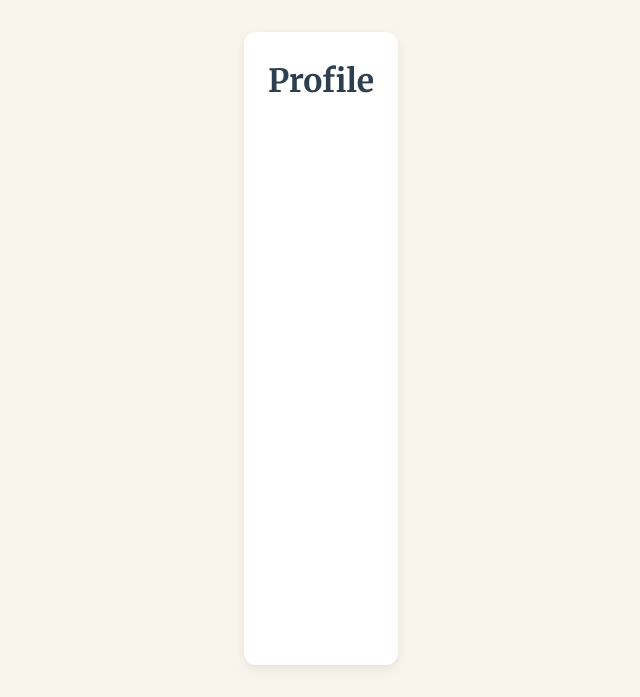
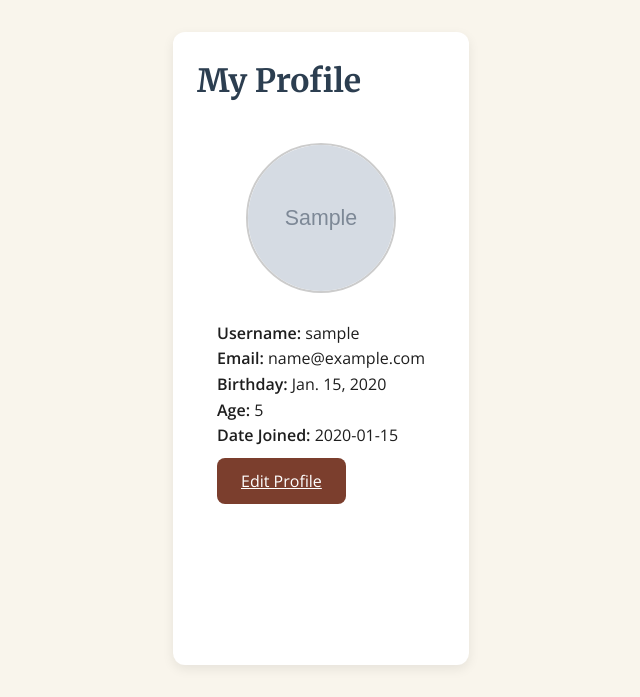
Before and after one commit to abcice/DearMe, a Django app: page /profile/ in a window 1280 px wide. Shown: the part 103-800 px from the top of the page, without its empty margins (319-959 px from the left). Run offline with Django 5.2, Linux system fonts and the light colour scheme; a user stored in the database is signed in; tables that the repository leaves empty hold one stand-in row (values such as "Sample post"); grey boxes marked "Sample" are stand-in pictures.

Commit message:
added a profile and edit profile

```diff
--- a/DearMe/DearMe/urls.py
+++ b/DearMe/DearMe/urls.py
@@ -1,25 +1,13 @@
-"""
-URL configuration for DearMe project.
-
-The `urlpatterns` list routes URLs to views. For more information please see:
-    https://docs.djangoproject.com/en/5.2/topics/http/urls/
-Examples:
-Function views
-    1. Add an import:  from my_app import views
-    2. Add a URL to urlpatterns:  path('', views.home, name='home')
-Class-based views
-    1. Add an import:  from other_app.views import Home
-    2. Add a URL to urlpatterns:  path('', Home.as_view(), name='home')
-Including another URLconf
-    1. Import the include() function: from django.urls import include, path
-    2. Add a URL to urlpatterns:  path('blog/', include('blog.urls'))
-"""
-
 from django.contrib import admin
 from django.urls import path, include
+from django.conf import settings
+from django.conf.urls.static import static
 
 urlpatterns = [
     path('admin/', admin.site.urls),
     path('', include('main_app.urls')),
     path('accounts/', include('django.contrib.auth.urls')),
 ]
+
+if settings.DEBUG:
+    urlpatterns += static(settings.MEDIA_URL, document_root=settings.MEDIA_ROOT)
--- a/DearMe/main_app/models.py
+++ b/DearMe/main_app/models.py
@@ -8,20 +8,35 @@ from datetime import timedelta
 from django.core.mail import EmailMessage
 import brevo_python
 from brevo_python.rest import ApiException
+import uuid
 import os
 from django.conf import settings
 
 
 # Create your models here.
+def profile_pic_path(instance, filename):
+    ext = filename.split('.')[-1]
+    filename = f"{uuid.uuid4()}.{ext}"
+    return os.path.join('profile_pics', filename)
+
 class CustomUser(AbstractUser):
     birthday = models.DateField(null=True, blank=True)
     email = models.EmailField(unique=True)
-    profile_picture = models.ImageField(upload_to='profile_pics/', null=True, blank=True)
+    profile_picture = models.ImageField(
+        upload_to=profile_pic_path,
+        null=True,
+        blank=True
+    )
     timezone = models.CharField(max_length=50, default='UTC')
     is_email_verified = models.BooleanField(default=False)
 
+    hide_name = models.BooleanField(default=False)  # NEW
+
     def full_name(self):
+        if self.hide_name:
+            return ""  # Return empty if the user wants to hide their name
         return f"{self.first_name} {self.last_name}".strip()
+
 
 
 class Letter(models.Model):
--- /dev/null
+++ b/DearMe/main_app/static/css/profile.css
@@ -0,0 +1,24 @@
+.profile-container {
+    max-width: 600px;
+    margin: auto;
+    padding: 20px;
+}
+
+.profile-picture {
+    text-align: center;
+    margin-bottom: 20px;
+}
+
+.profile-pic {
+    width: 150px;
+    height: 150px;
+    border-radius: 50%;
+    object-fit: cover;
+    cursor: pointer;
+    border: 2px solid #ccc;
+}
+
+.profile-details {
+    margin-top: 20px;
+    text-align: left;
+}
--- a/DearMe/main_app/templates/base.html
+++ b/DearMe/main_app/templates/base.html
@@ -27,7 +27,7 @@
           {% if user.is_authenticated %}
 
             <li><a href="{% url 'about' %}">About</a></li>
-            <li><a href="{% url 'profile' %}">Profile</a></li>
+            <li><a href="{% url 'profile_view' %}">Profile</a></li>
             <li><a href="{% url 'dashboard' %}">Dashboard</a> </li>
             <li>
               <form id="logout-form" method="post" action="{% url 'logout' %}">
--- a/DearMe/main_app/templates/profile.html
+++ /dev/null
@@ -1,13 +0,0 @@
-{% extends 'base.html' %}
-{% load static %}
-{% block head %}
-<link
-  rel="stylesheet"
-  href="{% static 'css/about.css' %}"
-/>
-{% endblock %}
-{% block content %}
-<h1>Profile<h1>
-
-
-{% endblock %}
--- /dev/null
+++ b/DearMe/main_app/templates/profile_view.html
@@ -0,0 +1,37 @@
+{% extends 'base.html' %}
+{% load static %}
+{% block head %}
+<link rel="stylesheet" href="{% static 'css/profile.css' %}">
+{% endblock %}
+
+{% block content %}
+<h1>My Profile</h1>
+
+<div class="profile-container">
+    <div class="profile-picture">
+        {% if user.profile_picture %}
+            <img src="{{ user.profile_picture.url }}" alt="Profile Picture" class="profile-pic"/>
+        {% else %}
+            <img src="{% static 'images/default-profile.png' %}" alt="Profile Picture" class="profile-pic"/>
+        {% endif %}
+    </div>
+
+    <div class="profile-details">
+        {% if user.full_name %}
+            <p><strong>Name:</strong> {{ user.full_name }}</p>
+        {% endif %}
+        <p><strong>Username:</strong> {{ user.username }}</p>
+        <p><strong>Email:</strong> {{ user.email }}</p>
+        <p><strong>Birthday:</strong> {{ user.birthday }}</p>
+        {% if age %}
+            <p><strong>Age:</strong> {{ age }}</p>
+        {% endif %}
+        <p><strong>Date Joined:</strong> {{ user.date_joined|date:"Y-m-d" }}</p>
+
+        <!-- Move the Edit button below the details -->
+        <div style="margin-top: 20px;">
+            <a href="{% url 'edit_profile' %}" class="btn edit-btn">Edit Profile</a>
+        </div>
+    </div>
+</div>
+{% endblock %}
--- a/DearMe/main_app/urls.py
+++ b/DearMe/main_app/urls.py
@@ -15,7 +15,9 @@ urlpatterns = [
             success_url='/'
         ),
         name='reset_password'),
-    path('profile/', views.profile, name='profile'),
+    path('profile/', views.profile_view, name='profile_view'),
+    path('profile/edit/', views.profile, name='edit_profile'),
+    path('profile/delete/', views.delete_profile, name='delete_profile'),
     path('dashboard/', views.dashboard, name='dashboard'),
     path("letters/", views.letter_list, name="letter_list"),
     path("letters/<int:pk>/", views.letter_detail, name="letter_detail"),
--- a/DearMe/main_app/views.py
+++ b/DearMe/main_app/views.py
@@ -9,7 +9,7 @@ from django.contrib.auth.mixins import LoginRequiredMixin
 from django.http import HttpResponse
 from django.utils import timezone
 from .models import Letter, CustomUser
-from .forms import LetterForm, CustomUserCreationForm, EmailOrUsernameAuthenticationForm
+from .forms import LetterForm, CustomUserCreationForm, EmailOrUsernameAuthenticationForm, ProfileForm
 from django.contrib import messages
 import brevo_python
 from brevo_python.rest import ApiException
@@ -22,7 +22,9 @@ from django.contrib.auth.tokens import default_token_generator
 from django.utils.http import urlsafe_base64_encode
 from django.utils.encoding import force_bytes
 from django.contrib.auth import get_user_model
-from datetime import timedelta
+from datetime import timedelta, date
+from django.contrib.auth import logout
+
 
 
 
@@ -101,8 +103,7 @@ def verify_email(request, token):
     else:
         return HttpResponse("Invalid or expired verification link.")
 
-def profile(request):
-    return render(request, 'profile.html')
+
 
 @login_required
 def dashboard(request):
@@ -224,3 +225,47 @@ def forgot_password(request):
             messages.error(request, "No user exists with this email or it is typed incorrectly.")
 
     return render(request, 'forgot_password.html', {'message_sent': message_sent})
+
+
+@login_required
+def profile(request):
+    user = request.user
+    age = None
+    if user.birthday:
+        today = date.today()
+        age = today.year - user.birthday.year - ((today.month, today.day) < (user.birthday.month, user.birthday.day))
+
+    if request.method == "POST":
+        form = ProfileForm(request.POST, request.FILES, instance=user)
+        if form.is_valid():
+            form.save()
+            messages.success(request, "Profile updated successfully!")
+            return redirect("profile_view")
+    else:
+        form = ProfileForm(instance=user)
+
+    context = {
+        "form": form,
+        "user_obj": user,
+        "age": age,
+    }
+    return render(request, "profile_edit.html", context)
+
+@login_required
+def profile_view(request):
+    user = request.user
+    age = None
+    if user.birthday:
+        today = date.today()
+        age = today.year - user.birthday.year - ((today.month, today.day) < (user.birthday.month, user.birthday.day))
+    return render(request, "profile_view.html", {"age": age})
+
+@login_required
+def delete_profile(request):
+    if request.method == "POST":
+        user = request.user
+        logout(request)  # log the user out first
+        user.delete()
+        messages.success(request, "Your account has been deleted successfully.")
+        return redirect("home")
+    return redirect("edit_profile")
```
Also changed, not shown: DearMe/DearMe/settings.py (+7 -0 lines), DearMe/main_app/forms.py (+22 -0 lines), DearMe/main_app/templates/profile_edit.html (added, +57 -0 lines), DearMe/main_app/migrations/0005_alter_customuser_profile_picture.py (added), DearMe/main_app/migrations/0006_customuser_hide_name.py (added), DearMe/main_app/templates/test.html (deleted), DearMe/media/profile_pics/6d177fed-bcdc-4640-bd60-7765df174289.jpg (added), DearMe/profile_pics/7a17ad4b-da1c-4ad2-a55d-b7d2ed96cee5.jpg (added).
